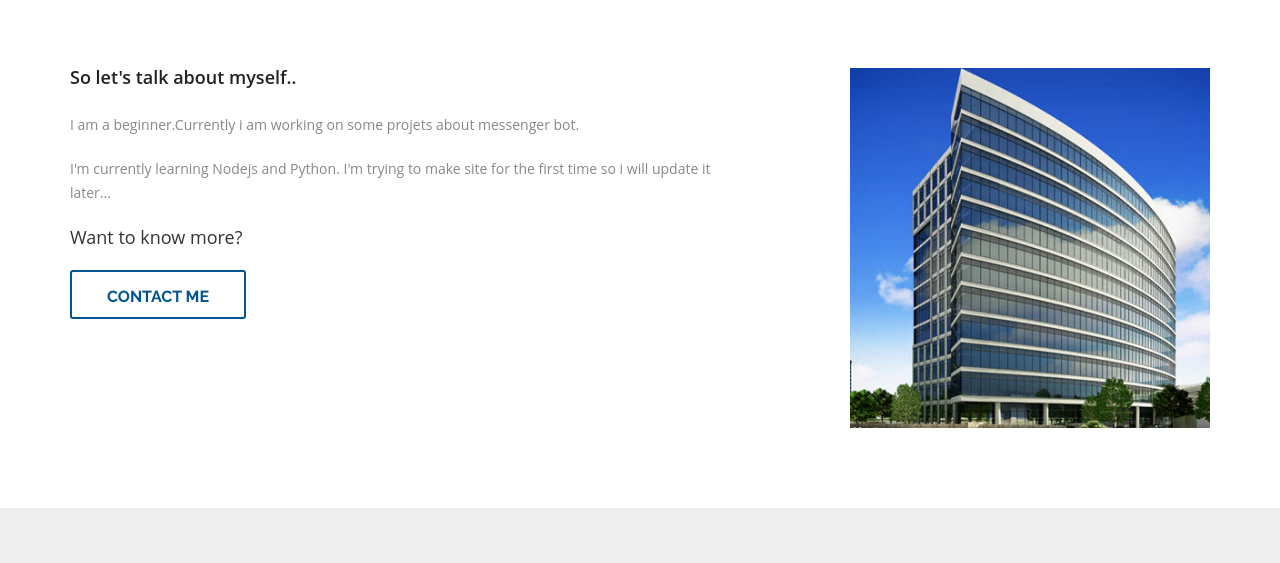
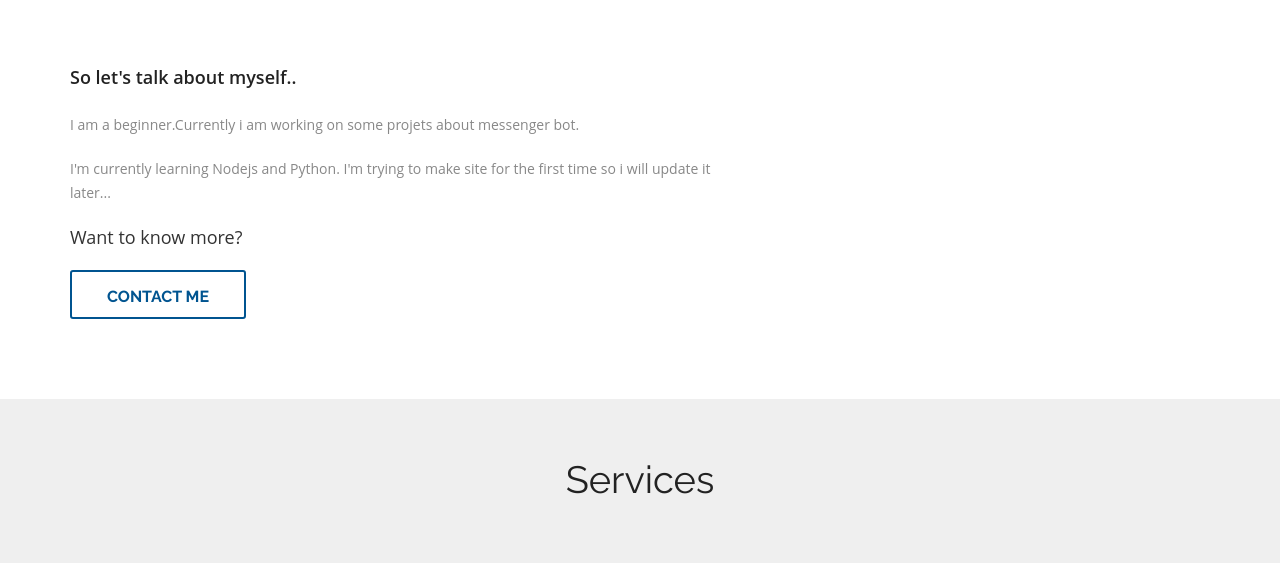
Before and after one commit to milan-says/mysite, a plain HTML site: page index.html in a window 1280 px wide. Shown: the part 607-1170 px from the top of the page. Drawn offline with Linux system fonts and the light colour scheme.

Commit message:
Update index.html

```diff
--- a/index.html
+++ b/index.html
@@ -73,7 +73,7 @@
     <h2>About Me</h2>
     <div class="inner_section">
 	<div class="row">
-      <div class=" col-lg-4 col-md-4 col-sm-4 col-xs-12 pull-right"><img src="img/about-img.jpg" class="img-circle delay-03s animated wow zoomIn" alt=""></div>
+      <div class=" col-lg-4 col-md-4 col-sm-4 col-xs-12 pull-right"><Null" class="img-circle delay-03s animated wow zoomIn" alt=""></div>
       	<div class=" col-lg-7 col-md-7 col-sm-7 col-xs-12 pull-left">
         	<div class=" delay-01s animated fadeInDown wow animated">
 			<h3>So let's talk about myself..</h3><br/>
```
